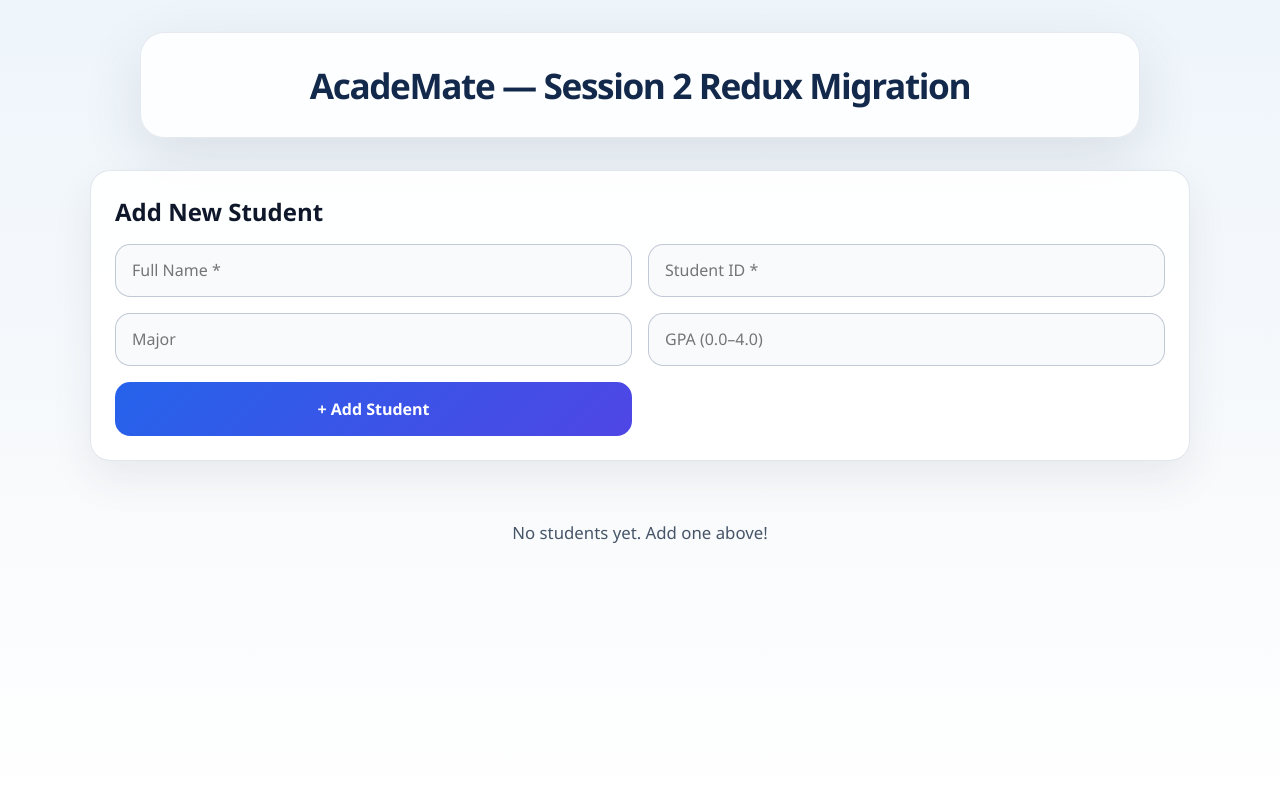
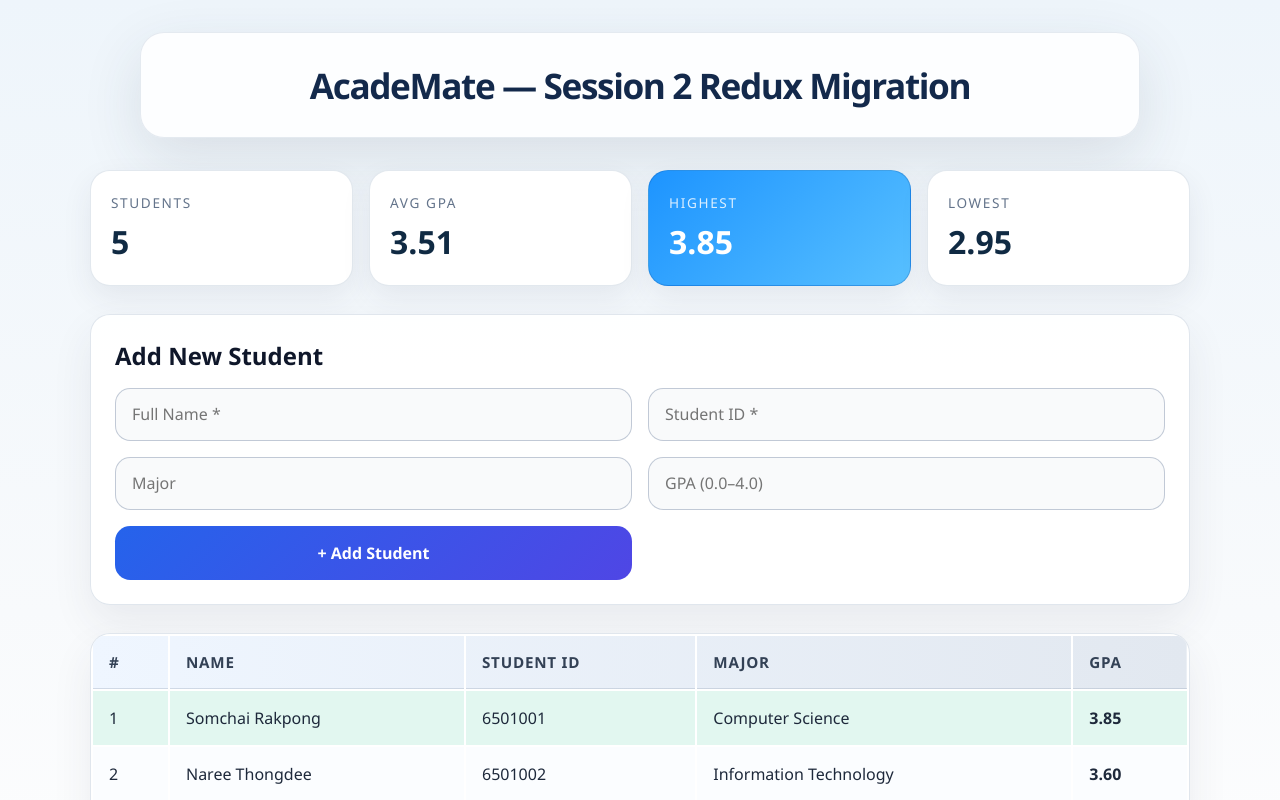
Before and after one commit to WorawichY/hello-react, a React (Vite) app in the folder acadeMate/: page / in a window 1280 px wide. Shown: the top 800 px of the page. Built offline with nearby package versions, Linux system fonts and the light colour scheme.

Commit message:
feat: complete Redux RTK integration with UI

```diff
--- a/acadeMate/src/App.jsx
+++ b/acadeMate/src/App.jsx
@@ -1,25 +1,31 @@
+import { useSelector, useDispatch } from "react-redux";
+import { addStudent } from "./features/students/studentsSlice";
 import "./App.css";
 import StudentTable from "./components/StudentTable";
 import GpaSummary from "./components/GpaSummary";
 import AddStudentForm from "./components/AddStudentForm";
+
 function App() {
-  // useState IS GONE — state now lives in the Redux store.
-  // Empty stubs keep the UI from crashing until Session 3
-  // connects each component to Redux via useSelector.
+  const dispatch = useDispatch();
+  // Select students from the Redux store
+  const students = useSelector((state) => state.students.list);
+
+  const handleAddStudent = (newStudent) => {
+    dispatch(addStudent(newStudent));
+  };
+
   return (
     <div className="app-container">
       <header className="app-header">
         <h1>AcadeMate — Session 2 Redux Migration</h1>
       </header>
       <main className="app-main">
-        {/* Session 3: replace [] with useSelector(selectAllStudents) */}
-        <GpaSummary students={[]} />
-        {/* Session 3: dispatch(addStudent(formData)) */}
-        <AddStudentForm onAddStudent={() => {}} />
-        {/* Session 3: replace [] with useSelector(selectAllStudents) */}
-        <StudentTable students={[]} />
+        <GpaSummary students={students} />
+        <AddStudentForm onAddStudent={handleAddStudent} />
+        <StudentTable students={students} />
       </main>
     </div>
   );
 }
+
 export default App;
--- a/acadeMate/src/features/students/studentReducer.js
+++ /dev/null
@@ -1 +0,0 @@
-const un
```
Also changed, not shown: acadeMate/src/app/students.js (deleted).
